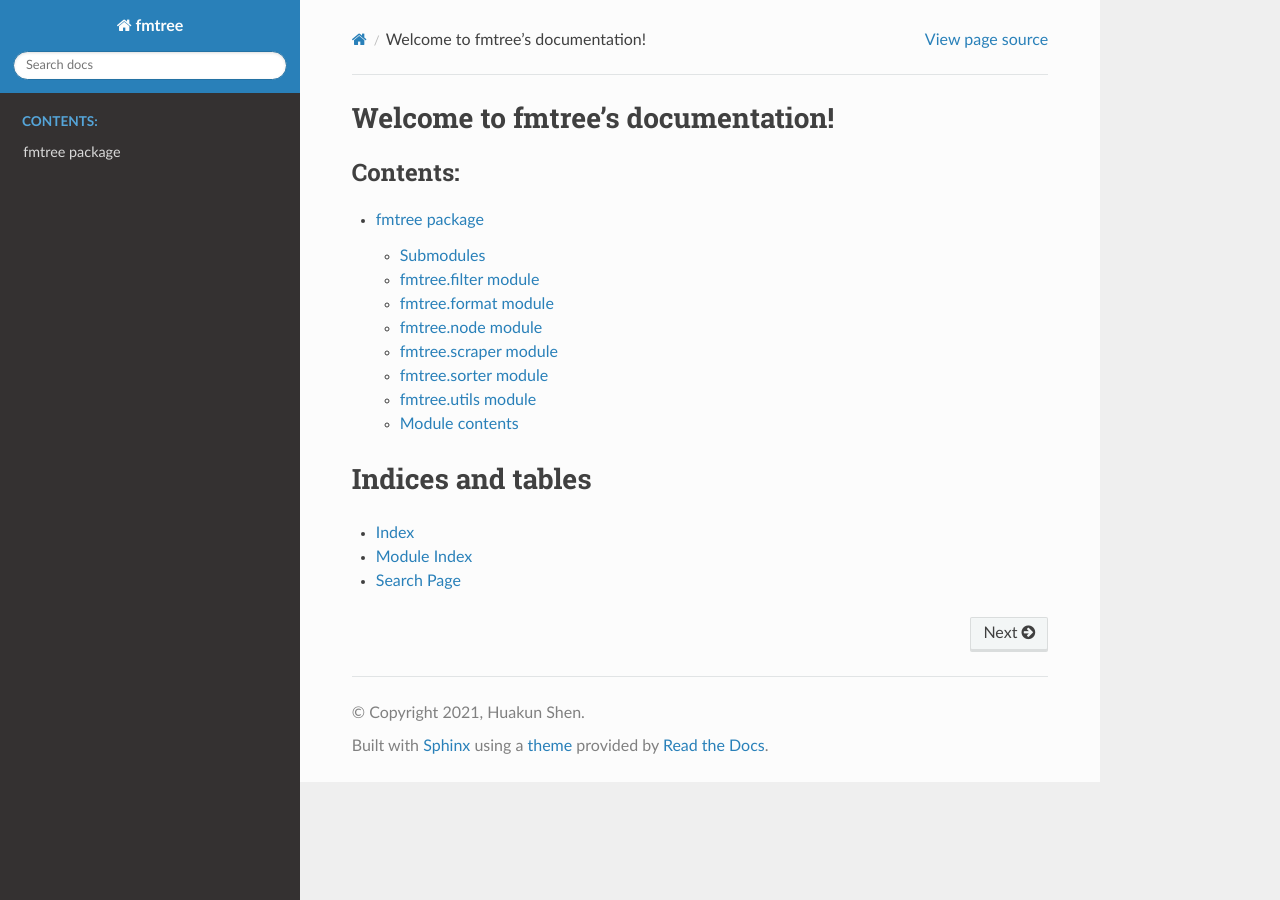
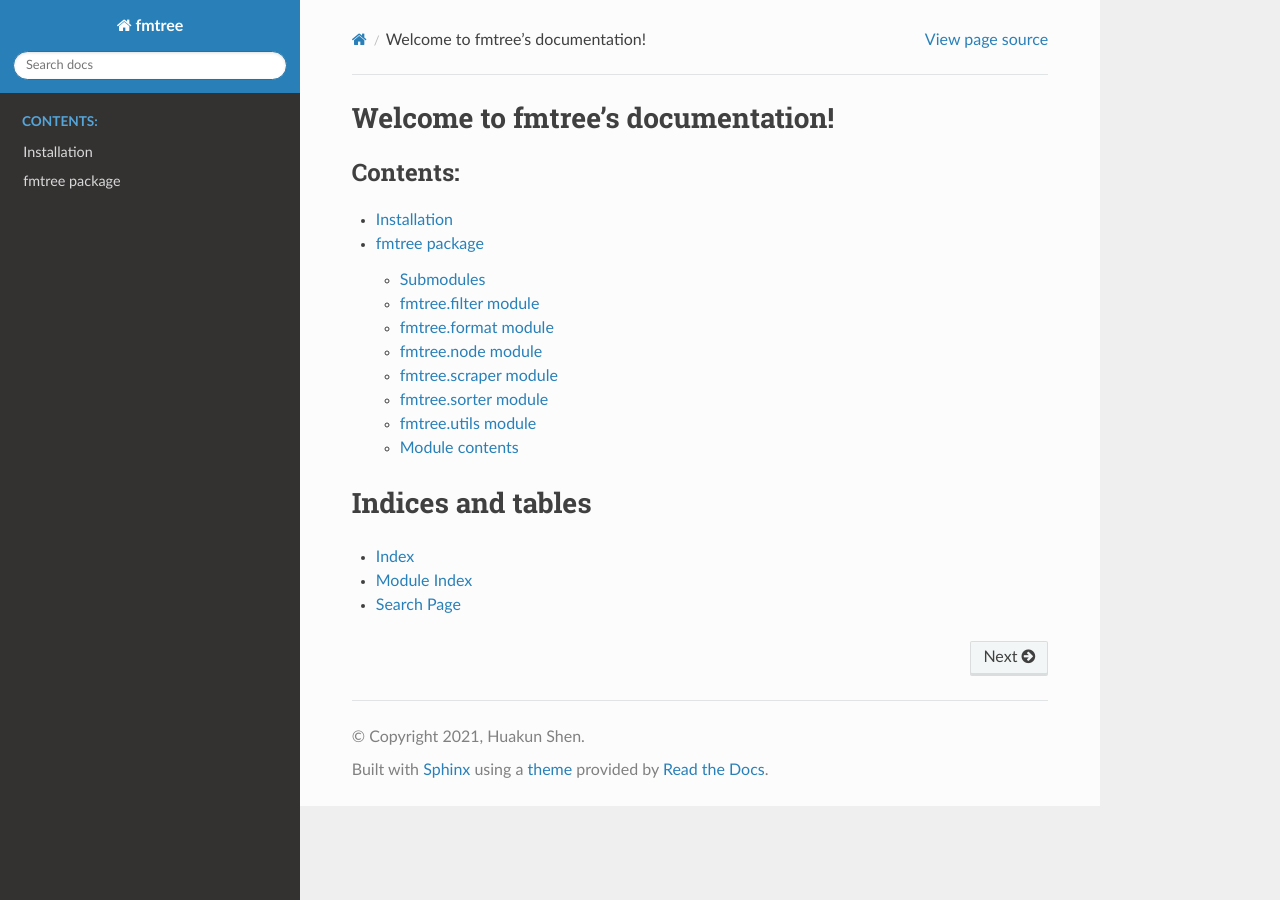
Before and after one commit to fmtree-dev/fmtree, a Sphinx documentation site: the page built from build-docs/source/index.rst, in a window 1280 px wide. Built offline with Sphinx 7.4.7 and the Read the Docs theme 2.0.0, drawn with Linux system fonts in a browser that asks for light colours; pages that are not in the unit, such as notebooks, are missing from menus.

Commit message:
add installation instruction to doc

```diff
--- /dev/null
+++ b/build-docs/source/docs/installation.rst
@@ -0,0 +1,6 @@
+************
+Installation
+************
+
+Install with pip
+``pip install fmtree``
--- a/build-docs/source/index.rst
+++ b/build-docs/source/index.rst
@@ -10,6 +10,7 @@ Welcome to fmtree's documentation!
    :maxdepth: 4
    :caption: Contents:
 
+   docs/installation
    srcdoc/fmtree
 
 Indices and tables
```
